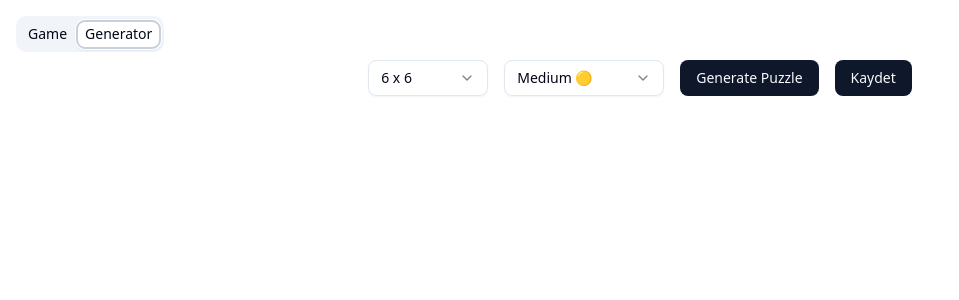
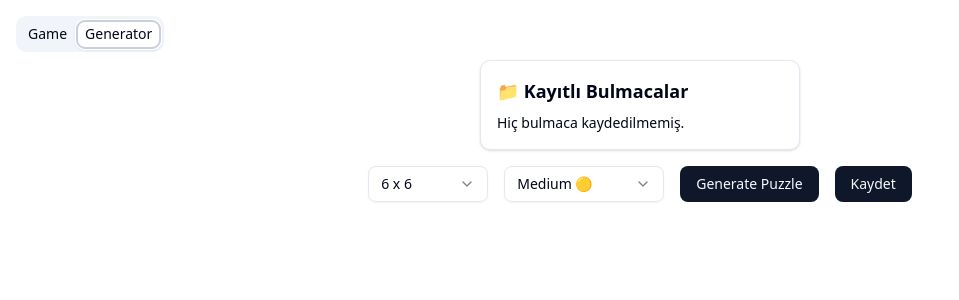
Before and after one commit to aliklc/puzzle-game, a Next.js app: page / in a window 1280 px wide. Both pictures are taken after a click on the tab "Generator". Shown: the top 300 px of the page, without its empty margins (0-959 px from the left). Built offline with nearby package versions, Linux system fonts and the light colour scheme.

Commit message:
:sparkles: Add PuzzleList.tsx to show saved puzzles

```diff
--- a/app/generator/GeneratorTab.tsx
+++ b/app/generator/GeneratorTab.tsx
@@ -9,6 +9,8 @@ import PuzzleGrid from './components/PuzzleGrid'
 import type { Cell, Constraint } from '../lib/types'
 import { generatePlayablePuzzle } from '../lib/generator/generatePlayablePuzzle'
 import SaveButton from './components/SaveButton'
+import PuzzleList from './components/PuzzleList'
+
 
 export default function GeneratorTab() {
 	// puzzle ve diğer state'lerde Fruit | null yerine Cell kullanalım
@@ -32,7 +34,6 @@ export default function GeneratorTab() {
 
 		const id = Date.now()
 
-		// Parça parça logla
 		console.log(`\n Puzzle ID: ${id}\n`)
 		console.log(` Grid Size: ${gridSize}x${gridSize}`)
 		console.log(`Difficulty: ${difficulty.toUpperCase()}\n`)
@@ -48,6 +49,13 @@ export default function GeneratorTab() {
 	return (
 		<div className="flex flex-col items-center space-y-4">
 
+			<PuzzleList
+				onSelect={(puzzle, constraints, solution) => {
+					setPuzzle(puzzle)
+					setConstraints(constraints)
+					setSolution(solution)
+				}}
+			/>
 			<div className="flex items-center space-x-4">
 				<SizeSelector value={gridSize} onChange={setGridSize} />
 				<DifficultySelector
--- /dev/null
+++ b/app/generator/components/PuzzleList.tsx
@@ -0,0 +1,40 @@
+'use client'
+
+import React, { useEffect, useState } from 'react'
+import type { Cell, Constraint, SavedPuzzle } from '@/app/lib/types'
+import { Button } from '@/components/ui/button'
+
+interface PuzzleListProps {
+	onSelect: (puzzle: Cell[][], constraints: Constraint[], solution: Cell[][]) => void
+}
+
+export default function PuzzleList({ onSelect }: PuzzleListProps) {
+	const [savedPuzzles, setSavedPuzzles] = useState<SavedPuzzle[]>([])
+
+	useEffect(() => {
+		const saved = localStorage.getItem('tangly_puzzles')
+		if (saved) {
+			setSavedPuzzles(JSON.parse(saved))
+		}
+	}, [])
+
+	return (
+		<div className="w-full max-w-xs space-y-2 border rounded-lg p-4 bg-white shadow">
+			<h2 className="text-lg font-bold mb-2">📁 Kayıtlı Bulmacalar</h2>
+			{savedPuzzles.length === 0 ? (
+				<p className="text-sm">Hiç bulmaca kaydedilmemiş.</p>
+			) : (
+				savedPuzzles.map((p) => (
+					<Button
+						key={p.id}
+						variant="outline"
+						className="w-full justify-start text-left"
+						onClick={() => onSelect(p.puzzle, p.constraints, p.solution)}
+					>
+						{p.gridSize}x{p.gridSize} - {p.difficulty}
+					</Button>
+				))
+			)}
+		</div>
+	)
+}
```
